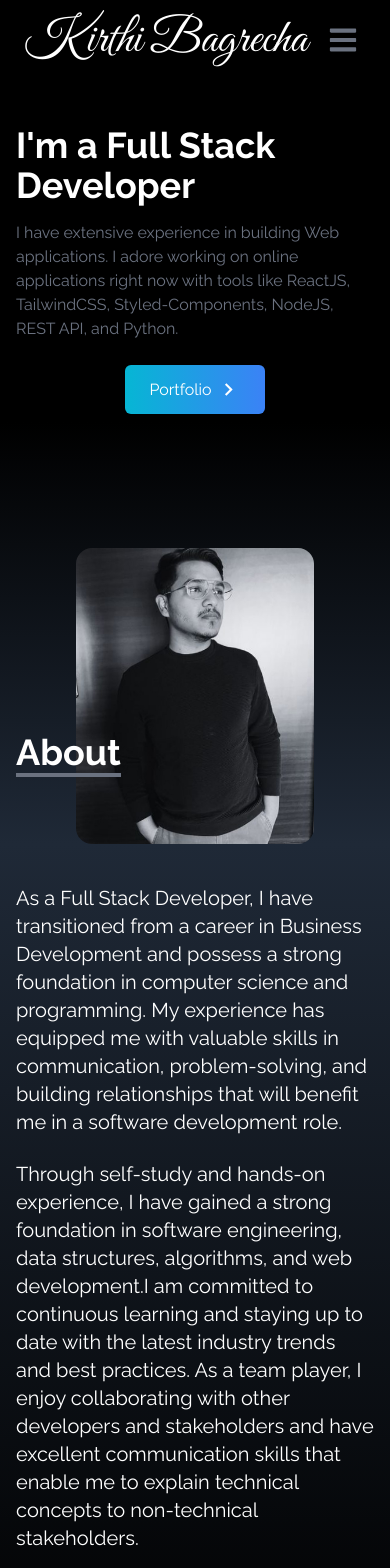
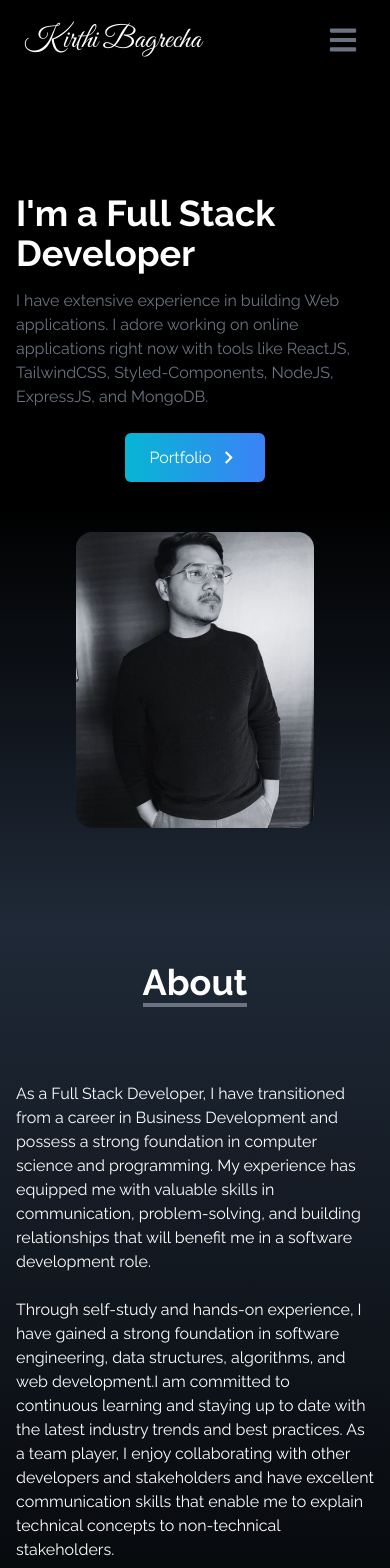
Before and after one commit to mrkirthi-24/My_Portfolio, a React (Create React App) app: page / in a window 390 px wide. Shown: the top 1568 px of the page. Built offline with nearby package versions, Linux system fonts and the light colour scheme.

Commit message:
Responsice design changes

```diff
--- a/src/components/About.jsx
+++ b/src/components/About.jsx
@@ -7,13 +7,13 @@ const About = () => {
       className="w-full h-screen bg-gradient-to-b from-gray-800 to-black text-white"
     >
       <div className="max-w-screen-lg p-4 mx-auto flex flex-col justify-center w-full h-full">
-        <div className="pb-8">
+        <div className="text-center mt-24 sm:mt-0">
           <p className="text-4xl font-bold inline border-b-4 border-gray-500">
             About
           </p>
         </div>
 
-        <p className="text-xl mt-20">
+        <p className="text-l sm:text-xl mt-20">
           As a Full Stack Developer, I have transitioned from a career in
           Business Development and possess a strong foundation in computer
           science and programming. My experience has equipped me with valuable
@@ -23,7 +23,7 @@ const About = () => {
 
         <br />
 
-        <p className="text-xl">
+        <p className="text-l sm:text-xl">
           Through self-study and hands-on experience, I have gained a strong
           foundation in software engineering, data structures, algorithms, and
           web development.I am committed to continuous learning and staying up
@@ -35,7 +35,7 @@ const About = () => {
 
         <br />
 
-        <p className="text-xl">
+        <p className="text-l sm:text-xl mb-24 sm:mb-0">
           Outside of work, I enjoy attending tech events, participate in online
           forums, and keep up with the latest industry trends. I am enthusiastic
           about starting their career as a Full Stack Developer and look forward
--- a/src/components/Experience.jsx
+++ b/src/components/Experience.jsx
@@ -95,7 +95,7 @@ const Experience = () => {
       className="bg-gradient-to-b from-gray-800 to-black w-full"
     >
       <div className="max-w-screen-lg mx-auto p-4 flex flex-col justify-center w-full h-full text-white">
-        <div>
+        <div className="mt-12 sm:mt-6">
           <p className="text-4xl font-bold border-b-4 border-gray-500 p-2 inline">
             Experience
           </p>
--- a/src/components/Home.jsx
+++ b/src/components/Home.jsx
@@ -12,12 +12,12 @@ const Home = () => {
       <div className="max-w-screen-lg mx-auto flex flex-col items-center justify-center h-full px-4 md:flex-row">
         <div className="flex flex-col justify-center h-full">
           <h2 className="text-4xl sm:text-7xl font-bold text-white">
-            I'm a Full Stack Developer
+            <div className="mt-24 sm:mt-0">I'm a Full Stack Developer</div>
           </h2>
           <p className="text-gray-500 py-4 max-w-md">
             I have extensive experience in building Web applications. I adore
             working on online applications right now with tools like ReactJS,
-            TailwindCSS, Styled-Components, NodeJS, REST API, and Python.
+            TailwindCSS, Styled-Components, NodeJS, ExpressJS, and MongoDB.
           </p>
 
           <div className="flex justify-center md:justify-start">
@@ -39,7 +39,7 @@ const Home = () => {
           <img
             src={HeroImage}
             alt="my profile"
-            className="rounded-2xl mx-auto w-2/3 md:w-full"
+            className="rounded-2xl mx-auto w-2/3 md:w-full mb-24 sm:mb-0 mt-6"
           />
         </div>
       </div>
--- a/src/components/NavBar.jsx
+++ b/src/components/NavBar.jsx
@@ -29,9 +29,11 @@ const NavBar = () => {
   ];
 
   return (
-    <div className="flex justify-between items-center w-full h-20 px-4 text-white bg-black fixed">
+    <div className="flex justify-between items-center w-full h-20 px-4 text-white bg-black">
       <div>
-        <h1 className="text-5xl font-signature ml-2">Kirthi Bagrecha</h1>
+        <h1 className="text-3xl font-signature ml-2 md:text-5xl">
+          Kirthi Bagrecha
+        </h1>
       </div>
 
       <ul className="hidden md:flex">
@@ -55,7 +57,7 @@ const NavBar = () => {
       </div>
 
       {nav && (
-        <ul className="flex flex-col justify-center items-center absolute top-0 left-0 w-full h-screen bg-gradient-to-b from-black to-gray-800 text-gray-500">
+        <ul className="flex flex-col justify-center items-center absolute top-0 left-0 w-full h-screen bg-gradient-to-b from-black to-gray-800 text-gray-500 transition ease-in-out delay-150">
           {links.map(({ id, link }) => (
             <li
               key={id}
```
